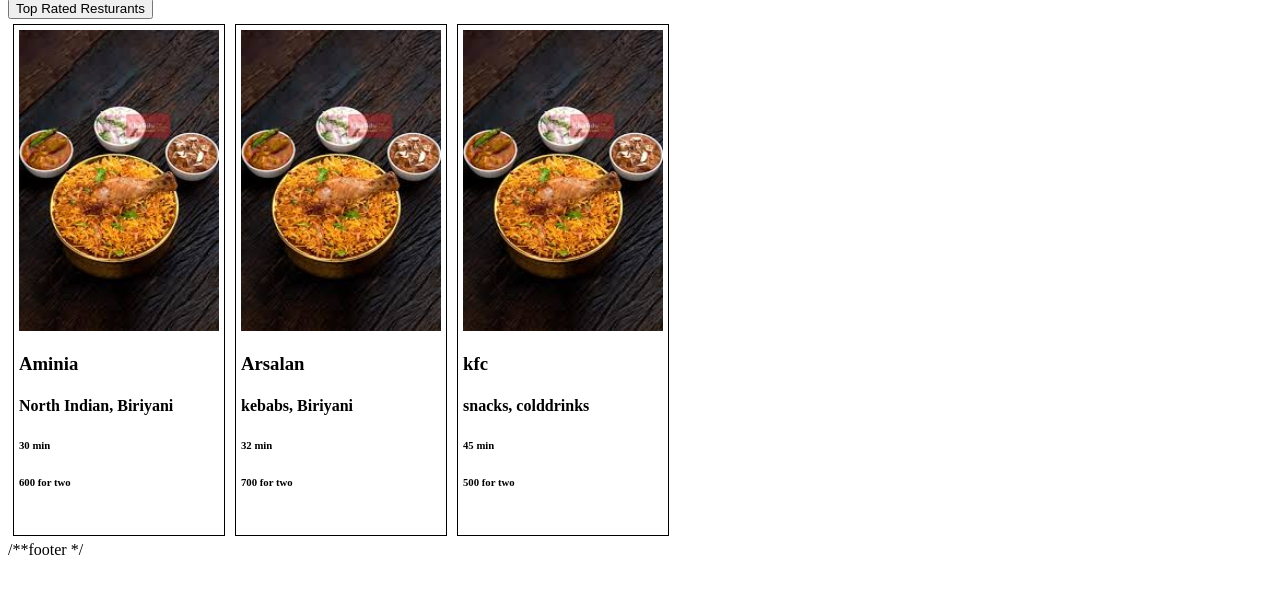
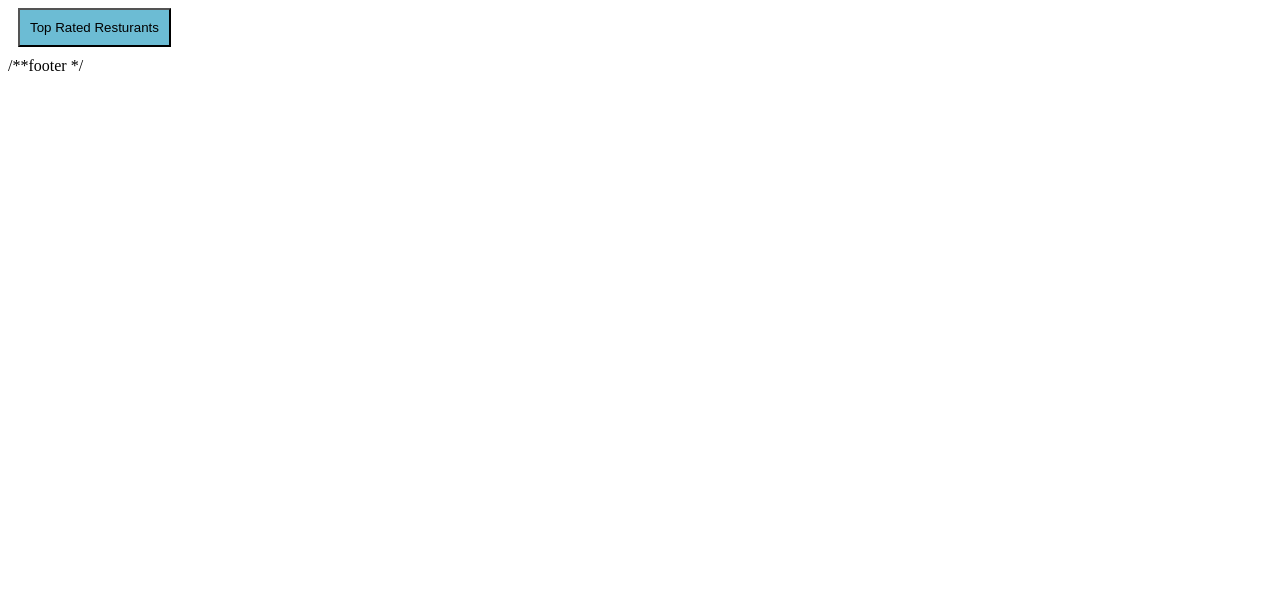
Before and after one commit to dity51028/namaste-react, a React app: page / in a window 1280 px wide. Shown: the part 102-696 px from the top of the page. Built offline with nearby package versions, Linux system fonts and the light colour scheme.

Commit message:
using hooks

```diff
--- a/App.js
+++ b/App.js
@@ -1,7 +1,6 @@
 import React from 'react';
 import ReactDOM from 'react-dom/client'
-import logo from './assets/logo.png'
-import biriyani from './assets/biriyani.jpeg'
+
 
 import Header from './src/components/Header.jsx';
 import Body from './src/components/Body.jsx';
@@ -13,7 +12,6 @@
 const AppALayout = () => {
   return(
     <div className='app'>
-
       <Header/>
       <Body/>
       /**footer */
--- a/index.css
+++ b/index.css
@@ -36,3 +36,10 @@
     width: 100%;
 
 }
+
+.filter-btn{
+    margin: 10px;
+    padding: 10px;
+    background-color: rgb(108, 188, 212);
+    cursor: pointer;
+}
--- a/src/components/Body.jsx
+++ b/src/components/Body.jsx
@@ -1,7 +1,47 @@
 import CardContainer from "./CardContainer";
+import { useState } from "react";
+
 
 
 const Body = () => {
+
+  const [listOfResturants,setListOfResturants] = useState([
+    {
+    data:{
+      id:"12345",
+      name:'KFC',
+      cuisine:["burger","biriyani","snacks"],
+      costForTwo:4000,
+      deliveryTime:36,
+      avgRating:"3.8"
+    }
+  },
+    {
+      data:
+      {
+      id:"12346",
+      name:'Dominos',
+      cuisine:["burger","chicken-wings","snacks"],
+      costForTwo:4500,
+      deliveryTime:36,
+      avgRating:"4.2"
+      }
+    },
+    {
+      data:
+      {
+      id:"12347",
+      name:'MCD',
+      cuisine:["burger","chicken-wings","snacks"],
+      costForTwo:500,
+      deliveryTime:40,
+      avgRating:"4.5"
+      }
+    },
+
+  ]);
+
+
     return (
       <div className='body'>
         <div className="filter">
@@ -9,27 +49,18 @@
           className="filter-btn"
           onClick={()=>{
             console.log("button clicked");
+            filteredList = listOfResturants.filter(res=>res.data.avgRating>4)
+            console.log(filteredList);
+            setListOfResturants(filteredList)
           }}
           >
             Top Rated Resturants
           </button>
         </div>
         <div className='res-container'>
-          <CardContainer
-          resName = "Aminia"
-          cuisine = "North Indian, Biriyani"
-          time = "30 min"
-          price = "600 for two"/>
-          <CardContainer
-          resName = "Arsalan"
-          cuisine = "kebabs, Biriyani"
-          time = "32 min"
-          price = "700 for two"/>
-          <CardContainer
-          resName = "kfc"
-          cuisine = "snacks, colddrinks"
-          time = "45 min"
-          price = "500 for two"/>
+          {listOfResturants.map((resturant)=>{
+            <CardContainer key={resturant.data.id} resData={resturant}/>
+          })}
 
         </div>
 
--- a/src/components/CardContainer.jsx
+++ b/src/components/CardContainer.jsx
@@ -1,15 +1,25 @@
 import biriyani from './../../assets/biriyani.jpeg'
 
 
-const CardContainer = ({resName,cuisine,time,price}) =>{
+const CardContainer = (props) =>{
+  const {resdata} = props;
+  const {
+    name,
+    avgRating,
+    cuisine,
+    costForTwo,
+    deliveryTime,
+
+  } = resdata?.data
     return(
       <div className='card-container'>
 
           <img className='img' src={biriyani}/>
-          <h3>{resName}</h3>
+          <h3>{name}</h3>
           <h4>{cuisine}</h4>
-          <h6>{time}</h6>
-          <h6>{price}</h6>
+          <h6>{deliveryTime}</h6>
+          <h6>{costForTwo/100} for two</h6>
+          <h6>{avgRating}</h6>
 
       </div>
     )
```
Also changed, not shown: README.md, 4 other files.
